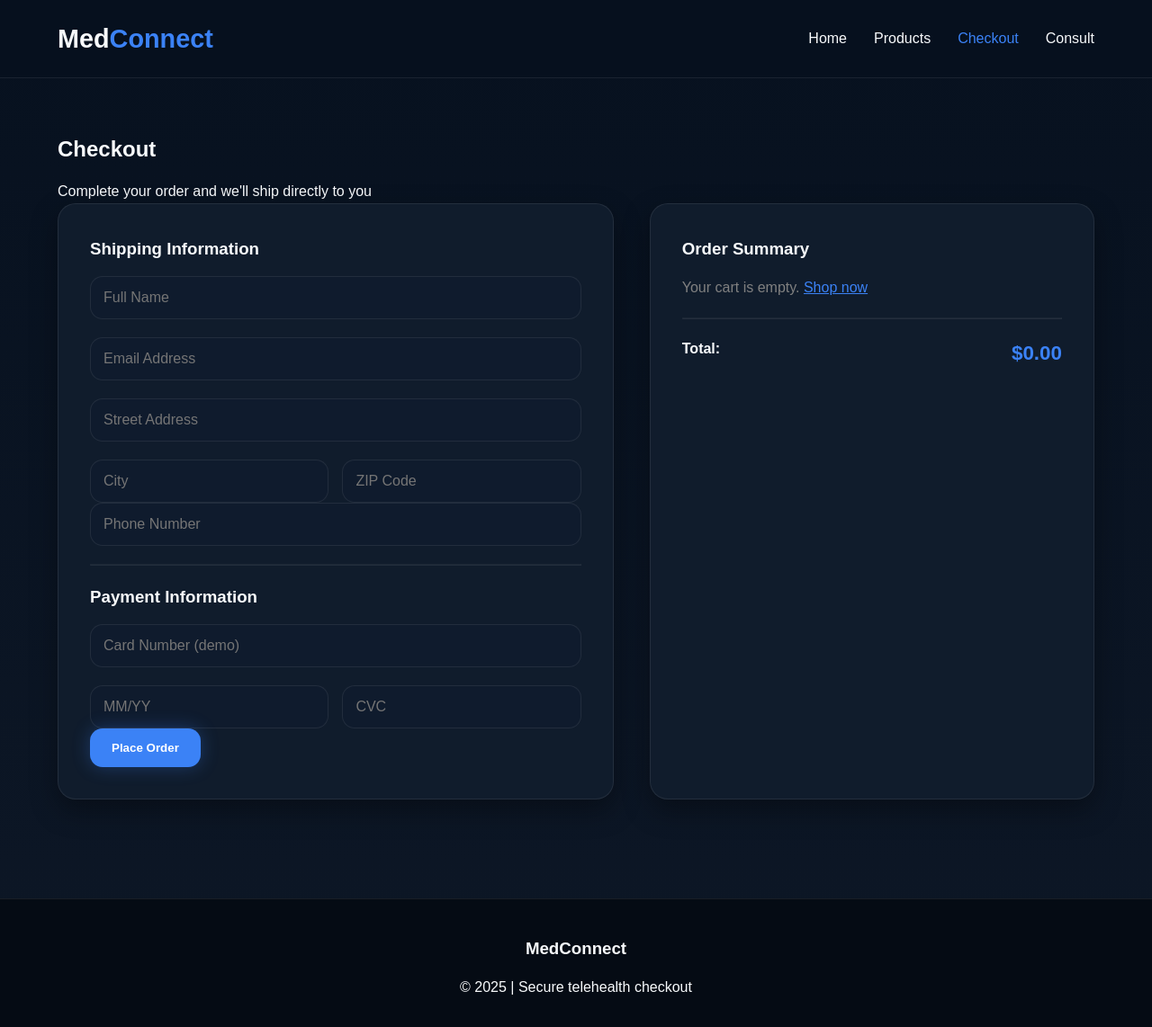
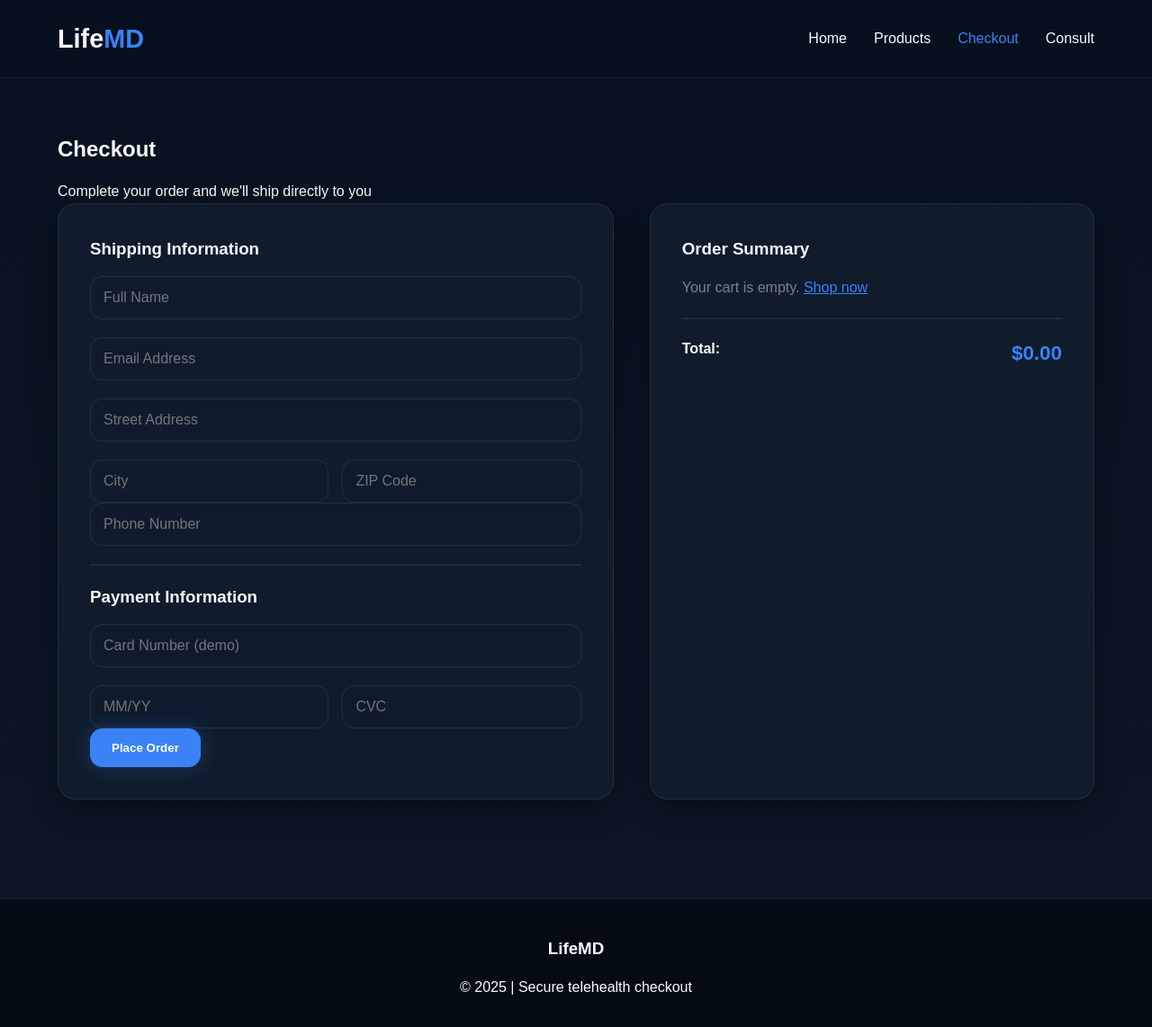
Before and after one commit to sou4real/MedConnect, a plain HTML site: page checkout.html in a window 1280 px wide. Shown: the whole page at 90% size. Drawn offline with Linux system fonts and the light colour scheme.

Commit message:
Update checkout.html

```diff
--- a/checkout.html
+++ b/checkout.html
@@ -3,7 +3,7 @@
 <head>
   <meta charset="UTF-8" />
   <meta name="viewport" content="width=device-width, initial-scale=1.0"/>
-  <title>Checkout | MedConnect</title>
+  <title>Checkout | LifeMD</title>
 
   <style>
     *{ margin:0; padding:0; box-sizing:border-box; }
@@ -92,7 +92,7 @@
 
   <nav class="navbar">
     <div class="container nav-container">
-      <div class="logo">Med<span>Connect</span></div>
+      <div class="logo">Life<span>MD</span></div>
       <div class="nav-links">
         <a href="index.html">Home</a>
         <a href="products.html">Products</a>
@@ -155,7 +155,7 @@
 
   <footer>
     <div class="container">
-      <h3>MedConnect</h3>
+      <h3>LifeMD</h3>
       <p>© 2025 | Secure telehealth checkout</p>
     </div>
   </footer>
@@ -189,7 +189,7 @@
         alert("Your cart is empty. Add products before checking out.");
         return;
       }
-      alert("✅ Order placed successfully!\n\nThank you for choosing MedConnect.\nYour telehealth products will ship within 2-3 days.");
+      alert("✅ Order placed successfully!\n\nThank you for choosing LifeMD.\nYour telehealth products will ship within 2-3 days.");
       localStorage.removeItem('cart');
       cart = [];
       renderOrderSummary();
```
